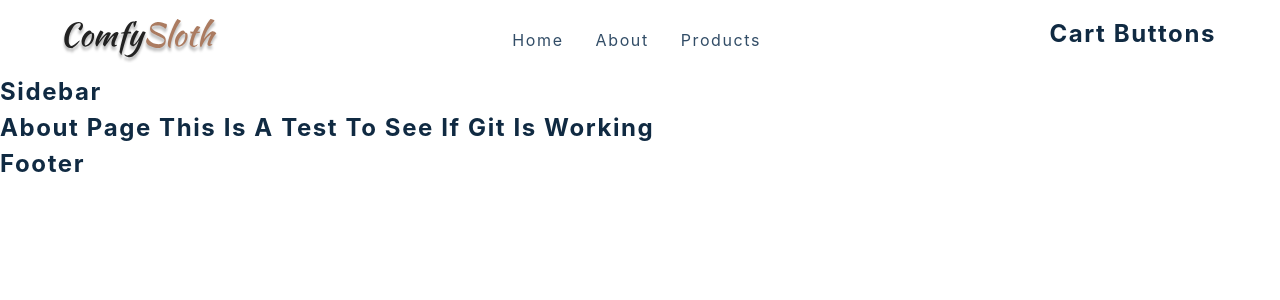
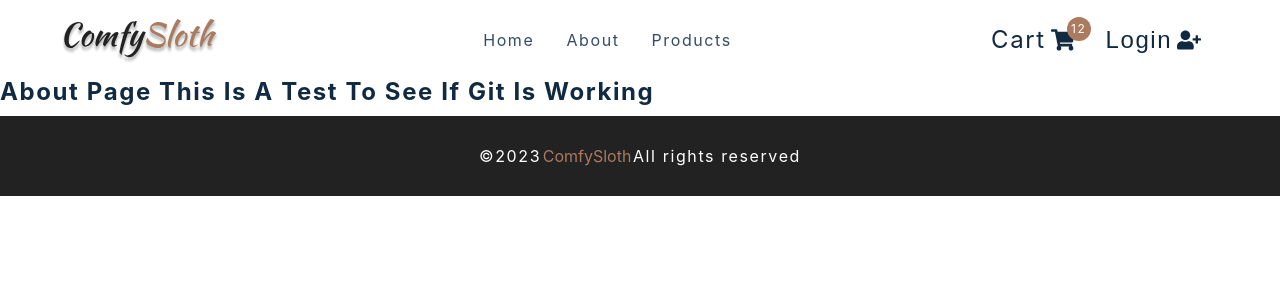
Before and after one commit to dorgeelama/furniture_ecommerce, a React (Create React App) app: page /about in a window 1280 px wide. Shown: the top 300 px of the page. Built offline with nearby package versions, Linux system fonts and the light colour scheme.

Commit message:
added sidebar navbar and footer

```diff
--- a/src/components/CartButtons.js
+++ b/src/components/CartButtons.js
@@ -1,14 +1,27 @@
-import React from 'react'
-import { FaShoppingCart, FaUserMinus, FaUserPlus } from 'react-icons/fa'
-import { Link } from 'react-router-dom'
-import styled from 'styled-components'
-import { useProductsContext } from '../context/products_context'
-import { useCartContext } from '../context/cart_context'
-import { useUserContext } from '../context/user_context'
+import React from 'react';
+import { FaShoppingCart, FaUserMinus, FaUserPlus } from 'react-icons/fa';
+import { Link } from 'react-router-dom';
+import styled from 'styled-components';
+import { useProductsContext } from '../context/products_context';
+import { useCartContext } from '../context/cart_context';
+import { useUserContext } from '../context/user_context';
 
 const CartButtons = () => {
-  return <h4>cart buttons </h4>
-}
+  return (
+    <Wrapper className='cart-btn-wrapper'>
+      <Link to='/cart' className='cart-btn'>
+        Cart
+        <span className='cart-container'>
+          <FaShoppingCart />
+          <span className='cart-value'>12</span>
+        </span>
+      </Link>
+      <button type='button' className='auth-btn'>
+        Login <FaUserPlus />
+      </button>
+    </Wrapper>
+  );
+};
 
 const Wrapper = styled.div`
   display: grid;
@@ -62,5 +75,5 @@ const Wrapper = styled.div`
       margin-left: 5px;
     }
   }
-`
-export default CartButtons
+`;
+export default CartButtons;
--- a/src/components/Footer.js
+++ b/src/components/Footer.js
@@ -1,8 +1,14 @@
-import React from 'react'
-import styled from 'styled-components'
+import React from 'react';
+import styled from 'styled-components';
 const Footer = () => {
-  return <h4>footer</h4>
-}
+  return (
+    <Wrapper>
+      <h5>&copy;{new Date().getFullYear()}</h5>
+      <span> ComfySloth </span>
+      <h5>All rights reserved</h5>
+    </Wrapper>
+  );
+};
 
 const Wrapper = styled.footer`
   height: 5rem;
@@ -26,6 +32,6 @@ const Wrapper = styled.footer`
   @media (min-width: 776px) {
     flex-direction: row;
   }
-`
+`;
 
-export default Footer
+export default Footer;
--- a/src/components/Sidebar.js
+++ b/src/components/Sidebar.js
@@ -1,16 +1,41 @@
-import React from 'react'
-import logo from '../assets/logo.svg'
-import { Link } from 'react-router-dom'
-import { useProductsContext } from '../context/products_context'
-import { FaTimes } from 'react-icons/fa'
-import { links } from '../utils/constants'
-import styled from 'styled-components'
-import CartButtons from './CartButtons'
-import { useUserContext } from '../context/user_context'
+import React from 'react';
+import logo from '../assets/logo.svg';
+import { Link } from 'react-router-dom';
+import { useProductsContext } from '../context/products_context';
+import { FaTimes } from 'react-icons/fa';
+import { links } from '../utils/constants';
+import styled from 'styled-components';
+import CartButtons from './CartButtons';
+import { useUserContext } from '../context/user_context';
 
 const Sidebar = () => {
-  return <h4>sidebar</h4>
-}
+  const isOpen = false;
+  return (
+    <SidebarContainer>
+      <aside className={`${isOpen ? 'sidebar show-sidebar' : 'sidebar'}`}>
+        <div className='sidebar-header'>
+          <img src={logo} className='logo' alt='comfy sloth' />
+          <button className='close-btn' type='button'>
+            <FaTimes />
+          </button>
+        </div>
+        <ul className='links'>
+          {links.map(({ id, text, url }) => {
+            return (
+              <li key={id}>
+                <Link to={url}>{text}</Link>
+              </li>
+            );
+          })}
+          <li>
+            <Link to='/checkout'>Checkout</Link>
+          </li>
+        </ul>
+        <CartButtons />
+      </aside>
+    </SidebarContainer>
+  );
+};
 
 const SidebarContainer = styled.div`
   text-align: center;
@@ -81,6 +106,6 @@ const SidebarContainer = styled.div`
       display: none;
     }
   }
-`
+`;
 
-export default Sidebar
+export default Sidebar;
```
